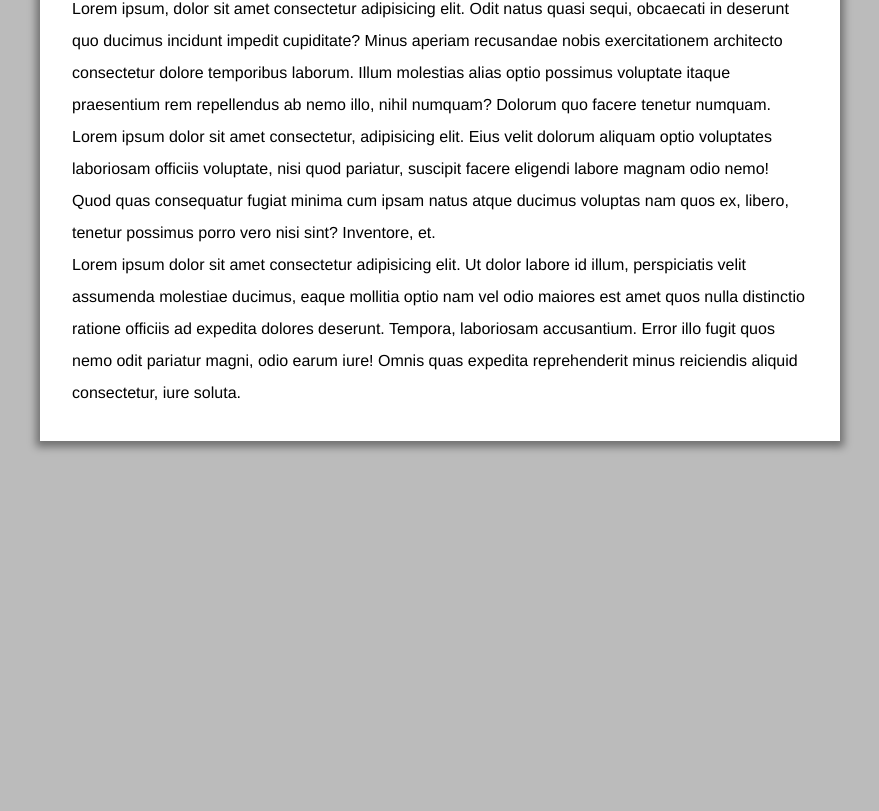
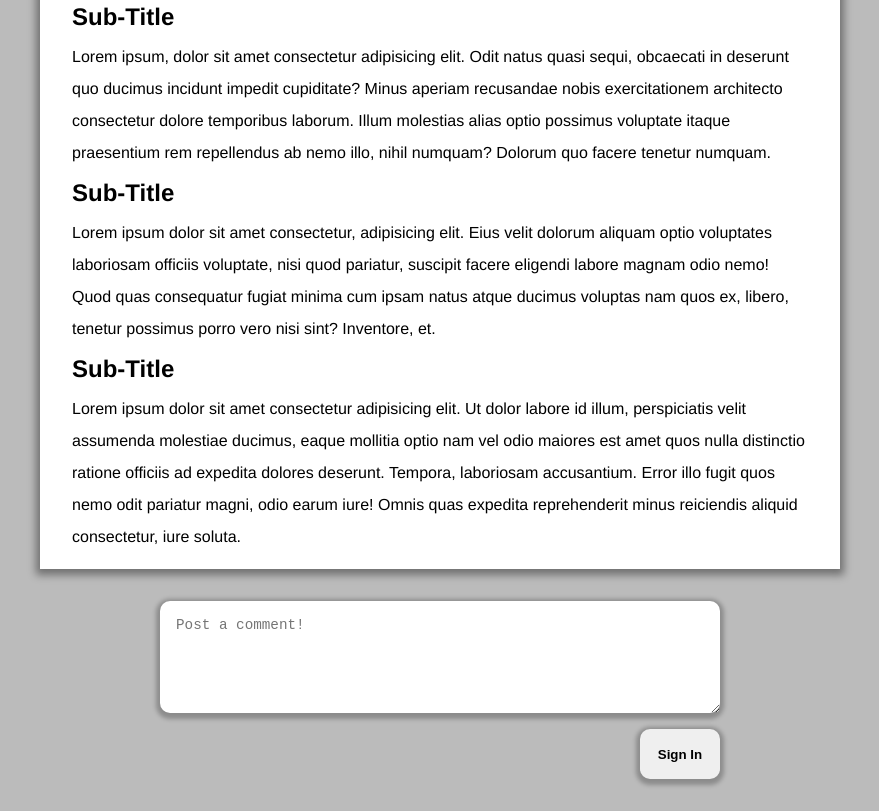
Before and after one commit to gaddscientist/article-comments-demo, a Vue app: page / in a window 1280 px wide. Shown: the part 246-1057 px from the top of the page, without its empty margins (200-1079 px from the left). Before the commit the page ends 800 px from the top, so only its background shows below. Built offline with nearby package versions, Linux system fonts and the light colour scheme.

Commit message:
Created basic area to create a comment

```diff
--- /dev/null
+++ b/src/components/layout/CreateComment.vue
@@ -0,0 +1,57 @@
+<template>
+  <form @submit.prevent="">
+    <textarea
+      id="comment"
+      cols="60"
+      rows="5"
+      placeholder="Post a comment!"
+    ></textarea>
+    <button class="btn" v-if="isLoggedIn">Submit</button>
+    <button class="btn" v-else>Sign In</button>
+  </form>
+</template>
+
+<script>
+export default {
+  data() {
+    return {
+      isLoggedIn: false,
+    };
+  },
+};
+</script>
+
+<style scoped>
+#comment {
+  margin: 1rem auto;
+  width: 100%;
+  display: block;
+  border-radius: 10px;
+  border: none;
+  box-shadow: 0 2px 4px 4px rgba(0, 0, 0, 0.25);
+  padding: 1rem;
+  font-size: 1.1em;
+}
+
+#comment:focus {
+  outline: none;
+}
+
+.btn {
+  margin: 1rem 0 1rem auto;
+  display: block;
+  height: 50px;
+  width: 80px;
+  font-weight: bold;
+  border-radius: 10px;
+  border: none;
+  box-shadow: 0 2px 4px 4px rgba(0, 0, 0, 0.25);
+}
+.btn:hover {
+  background: #ddd;
+}
+form {
+  margin: 2rem auto;
+  width: 70%;
+}
+</style>
--- a/src/views/Article.vue
+++ b/src/views/Article.vue
@@ -7,6 +7,7 @@
       <!-- Image -->
     </div>
     <div class="content">
+      <h2>Sub-Title</h2>
       <p>
         Lorem ipsum, dolor sit amet consectetur adipisicing elit. Odit natus
         quasi sequi, obcaecati in deserunt quo ducimus incidunt impedit
@@ -15,6 +16,7 @@
         possimus voluptate itaque praesentium rem repellendus ab nemo illo,
         nihil numquam? Dolorum quo facere tenetur numquam.
       </p>
+      <h2>Sub-Title</h2>
       <p>
         Lorem ipsum dolor sit amet consectetur, adipisicing elit. Eius velit
         dolorum aliquam optio voluptates laboriosam officiis voluptate, nisi
@@ -23,6 +25,7 @@
         nam quos ex, libero, tenetur possimus porro vero nisi sint? Inventore,
         et.
       </p>
+      <h2>Sub-Title</h2>
       <p>
         Lorem ipsum dolor sit amet consectetur adipisicing elit. Ut dolor labore
         id illum, perspiciatis velit assumenda molestiae ducimus, eaque mollitia
@@ -33,8 +36,19 @@
         soluta.
       </p>
     </div>
+    <create-comment />
   </div>
 </template>
+
+<script>
+import CreateComment from '../components/layout/CreateComment.vue';
+
+export default {
+  components: {
+    CreateComment,
+  },
+};
+</script>
 
 <style scoped>
 .article {
@@ -54,7 +68,8 @@
   line-height: 2;
   background: white;
   box-shadow: 0 2px 8px 4px rgba(0, 0, 0, 0.4);
-  padding: 2rem;
+  padding: 1rem 2rem;
+  margin-top: 2rem;
 }
 .sub-header {
   margin: 0;
```
Also changed, not shown: src/components/layout/TheComments.vue (added).
